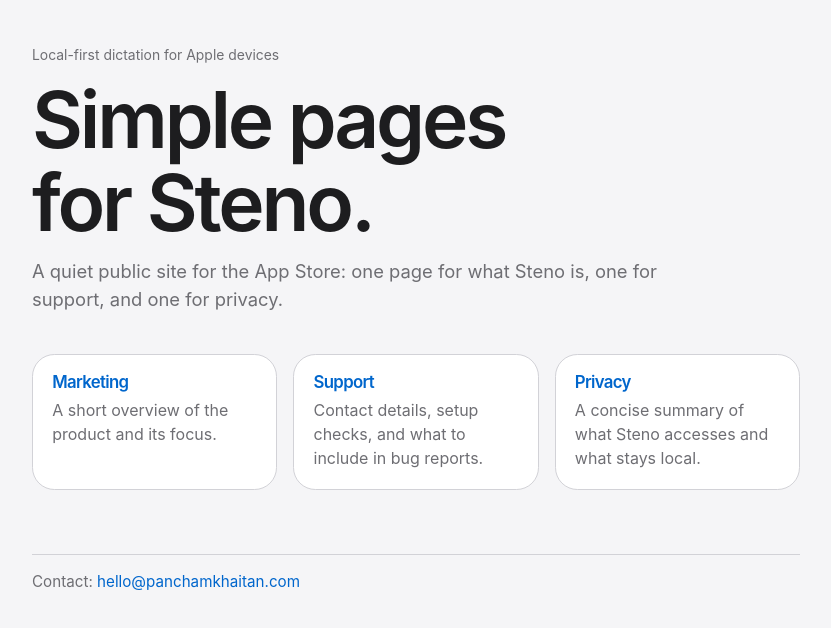
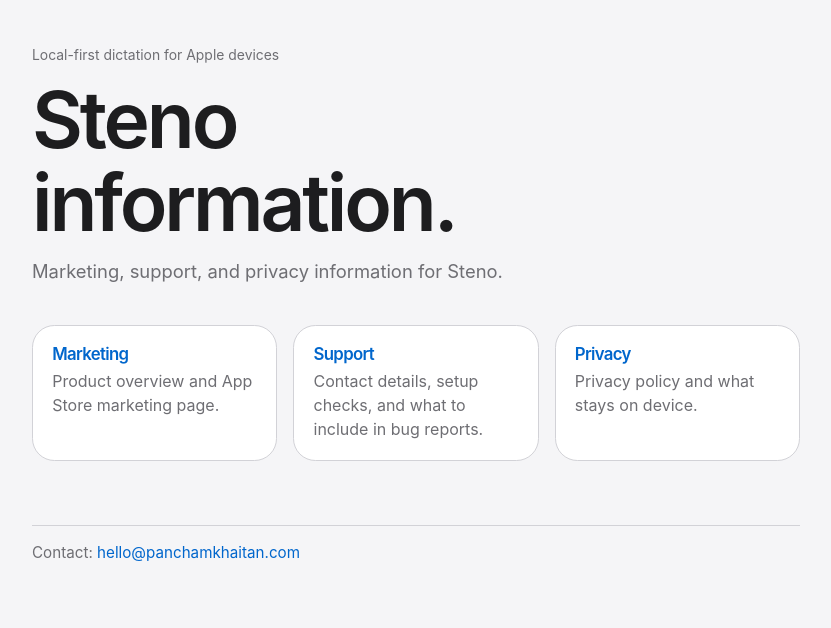
Before and after one commit to Pancham97/steno-public, a plain HTML site: page index.html in a window 1280 px wide. Shown: the part 88-716 px from the top of the page, without its empty margins (224-1055 px from the left). Drawn offline with Linux system fonts and the light colour scheme.

Commit message:
docs(site): tighten landing copy

```diff
--- a/index.html
+++ b/index.html
@@ -33,16 +33,15 @@
 
             <main>
                 <p class="eyebrow">Local-first dictation for Apple devices</p>
-                <h1>Simple pages for Steno.</h1>
+                <h1>Steno information.</h1>
                 <p class="lede">
-                    A quiet public site for the App Store: one page for what
-                    Steno is, one for support, and one for privacy.
+                    Marketing, support, and privacy information for Steno.
                 </p>
 
                 <section class="cards" aria-label="Pages">
                     <article class="card">
                         <h3><a href="./marketing/">Marketing</a></h3>
-                        <p>A short overview of the product and its focus.</p>
+                        <p>Product overview and App Store marketing page.</p>
                     </article>
 
                     <article class="card">
@@ -56,8 +55,7 @@
                     <article class="card">
                         <h3><a href="./privacy/">Privacy</a></h3>
                         <p>
-                            A concise summary of what Steno accesses and what
-                            stays local.
+                            Privacy policy and what stays on device.
                         </p>
                     </article>
                 </section>
```
Also changed, not shown: marketing/index.html (+3 -4 lines).
